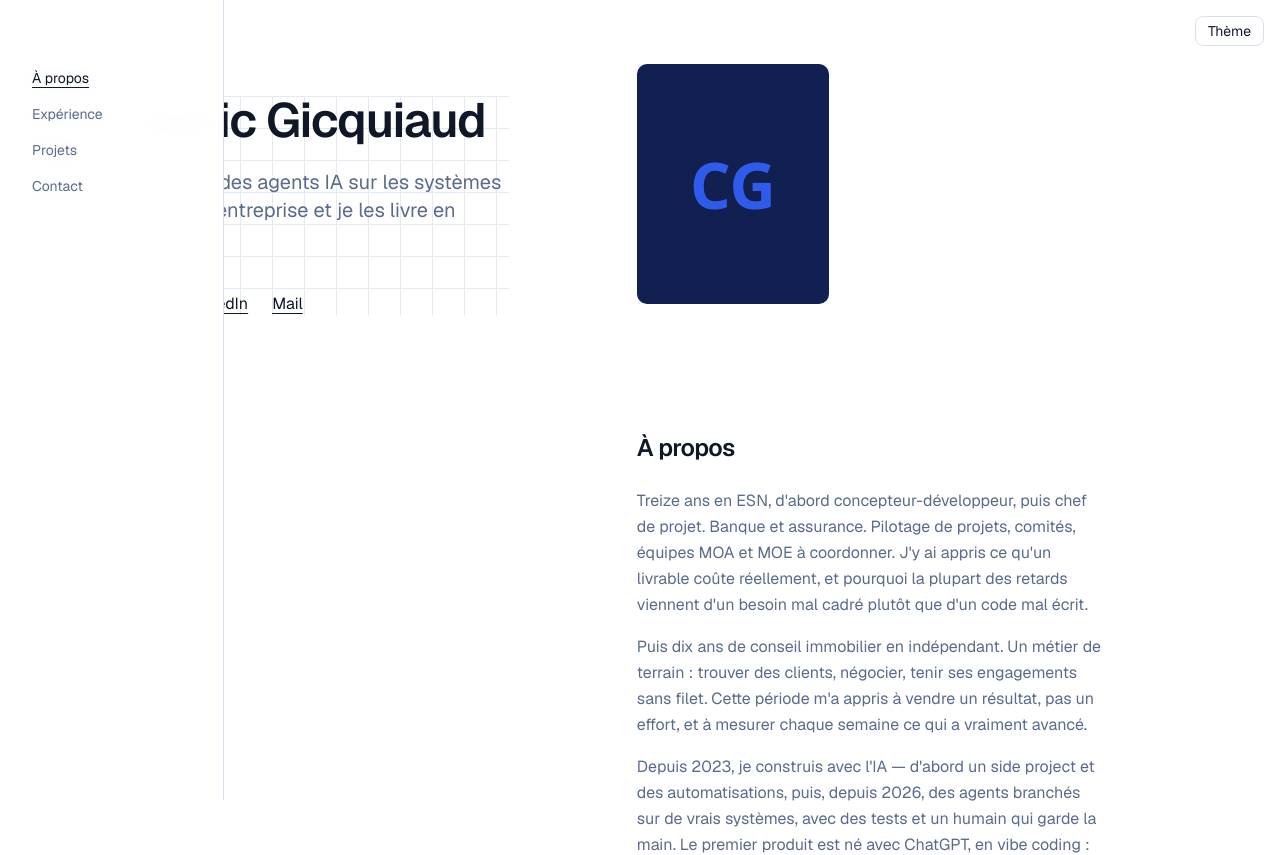
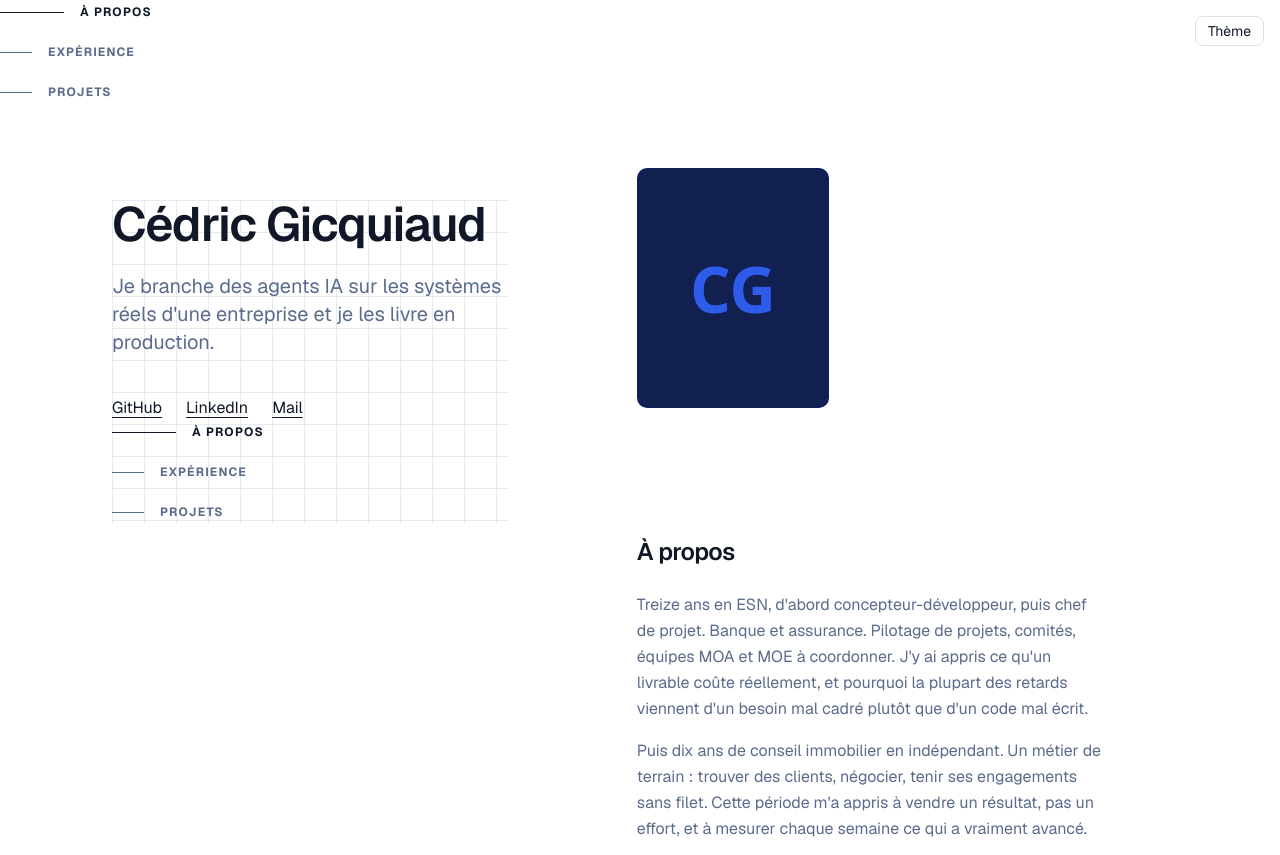
Before and after one commit to cedricgicquiaud/cedricgicquiaud.github.io, a Next.js app: page / in a window 1280 px wide. Shown: the top 855 px of the page. Built offline with nearby package versions, Linux system fonts and the light colour scheme.

Commit message:
feat: vertical dashed nav without Contact, no self-positioning (GREEN)

```diff
--- a/components/nav.tsx
+++ b/components/nav.tsx
@@ -7,36 +7,17 @@ const entries = [
   { label: "À propos", id: "a-propos" },
   { label: "Expérience", id: "experience" },
   { label: "Projets", id: "projets" },
-  { label: "Contact", id: "contact" },
 ];
 
-const SIDE_LAYOUT = "(min-width: 1024px)";
 // Bande centrale de la fenêtre prise en compte pour la section active.
 const ACTIVE_BAND = "-40% 0px -55% 0px";
 
-type Layout = "top" | "side";
-
-function currentLayout(): Layout {
-  if (typeof matchMedia === "undefined") return "top";
-  return matchMedia(SIDE_LAYOUT).matches ? "side" : "top";
-}
-
 export function Nav() {
   const [active, setActive] = useState<string | null>(null);
-  const [layout, setLayout] = useState<Layout>("top");
   // Les sections n'existent que sur l'accueil : ailleurs, aucune entrée n'est active.
   // Sans routeur (rendu isolé), `usePathname` vaut null : on se comporte comme sur l'accueil.
   const pathname = usePathname();
   const onHome = !pathname || pathname === "/";
-
-  useEffect(() => {
-    if (typeof matchMedia === "undefined") return;
-    const query = matchMedia(SIDE_LAYOUT);
-    const update = () => setLayout(currentLayout());
-    update();
-    query.addEventListener("change", update);
-    return () => query.removeEventListener("change", update);
-  }, []);
 
   useEffect(() => {
     if (!onHome || typeof IntersectionObserver === "undefined") return;
@@ -68,23 +49,24 @@ export function Nav() {
     return () => observer.disconnect();
   }, [onHome]);
 
+  // Le composant ne se positionne pas : son parent (l'intro) le place.
   return (
-    <nav
-      aria-label="Sections"
-      data-layout={layout}
-      className="sticky top-0 z-10 w-full border-b bg-background/90 backdrop-blur lg:fixed lg:left-0 lg:top-0 lg:h-screen lg:w-56 lg:border-b-0 lg:border-r"
-    >
-      <ul className="flex gap-1 overflow-x-auto py-3 pl-4 pr-24 lg:flex-col lg:gap-2 lg:px-6 lg:py-16">
+    <nav aria-label="Sections">
+      <ul className="flex flex-col gap-4">
         {entries.map(({ label, id }) => (
           <li key={id}>
             <a
               href={`/#${id}`}
               className={
-                "inline-block rounded-md px-2 py-1 text-sm text-muted-foreground underline-offset-4 hover:text-foreground focus-visible:outline-2 focus-visible:outline-offset-2 focus-visible:outline-ring aria-[current]:text-foreground aria-[current]:underline" +
+                "group flex items-center gap-4 py-1 text-xs font-bold uppercase tracking-widest text-muted-foreground hover:text-foreground focus-visible:outline-2 focus-visible:outline-offset-2 focus-visible:outline-ring aria-[current]:text-foreground" +
                 (active === id ? " active" : "")
               }
               aria-current={active === id ? "location" : undefined}
             >
+              <span
+                aria-hidden="true"
+                className="h-px w-8 bg-muted-foreground transition-all group-hover:w-16 group-hover:bg-foreground group-aria-[current]:w-16 group-aria-[current]:bg-foreground"
+              />
               {label}
             </a>
           </li>
```
